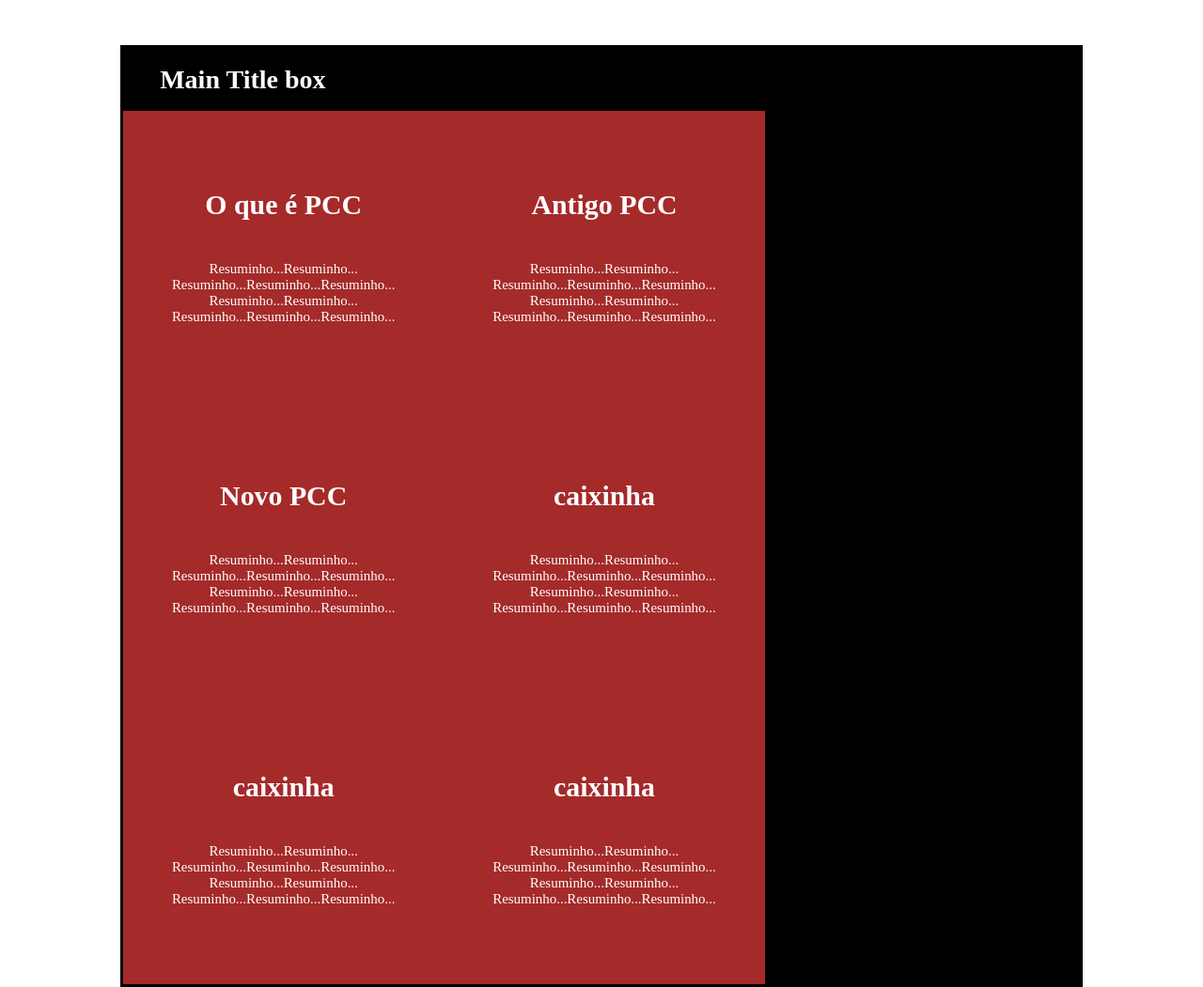
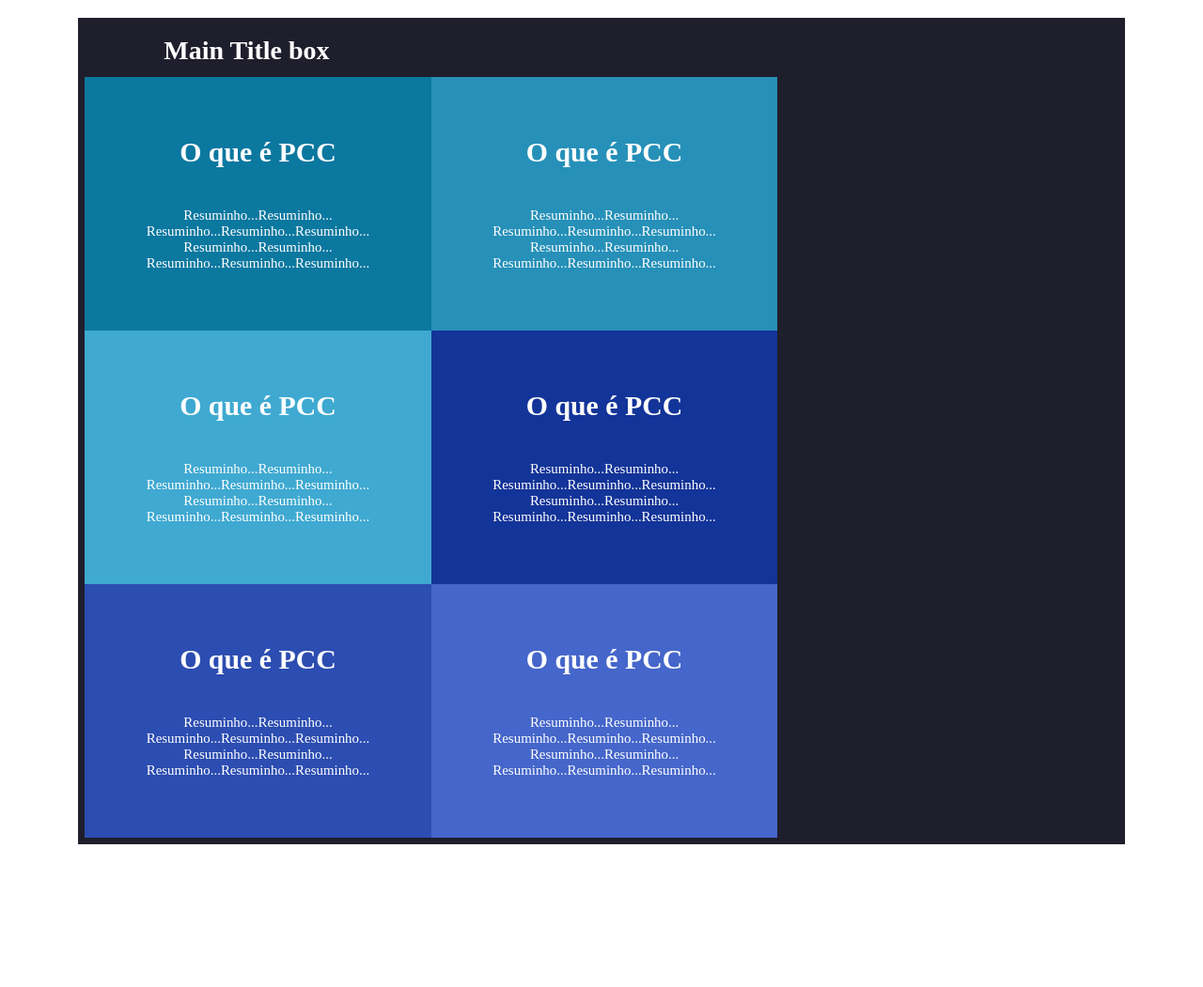
Before and after one commit to AlessonC/Guia_de_Sobrevivencia, a plain HTML site: page Guia-de-Sobrevivencia/index.html in a window 1280 px wide. Shown: the part 563-1614 px from the top of the page at 94% size. After the commit the page ends 1488 px from the top, so only its background shows below. Drawn offline with Linux system fonts and the light colour scheme.

Commit message:
Um pequeno ajuste nas caixas de conteudo

```diff
--- a/Guia-de-Sobrevivencia/css/style.css
+++ b/Guia-de-Sobrevivencia/css/style.css
@@ -1,100 +1,147 @@
-/* ##########################
+/* ##############################################################################
     Formatações Gerais */
 
 * {
+
     padding: 0;
     margin: 0;
+
 }
 
 body {
+
     font: 14pt Bookman,
     URW Bookman L, serif;
+
 }
 
-.clear {
-    clear: both;
+a {
+    text-decoration: none;
 }
 
-/* ##########################
+.clear { clear: both; }
+
+/* ##############################################################################
     Formatações HEADER */
 
 header #barra-principal {
-        border: 1px solid red;
-        line-height: 7em;
+
+    background-color: #1F1E2C;
+
+}
+
+header #barra-principal h1 {
+
+    color: white;
+    font-size: 1.6em;
+    line-height: 4em;
+    text-indent: 2em;
+
 }
 
 header #slides-show {
+
+    margin-top: 0.5em;
     border: 1px solid #b17c0b;
     line-height: 425px;
+
 }
 
-/* ##########################
+/* ##############################################################################
     Formatações Conteudo*/
 
 #caixas-de-conteudo {
-        width: 80%;
+    width: 87%;
     margin: 0 auto;
 }
 
 .main-box {
-        padding: 3px;
-        margin-top: 5%;
-        background-color: black;
+    padding: 7px 4px 7px 7px;
+    margin: 1.4em 0;
+    background-color: #1F1E2C;
 }
 
-    .main-box>h2 {
-        line-height: 2.4em;
-        text-indent: 1.4em;
+.main-box > h2 {
+    line-height: 2em;
+    text-indent: 3em;
     color: white;
 }
 
 .mini-box {
     /*border: 1px solid black;*/
-        width: 29.6%; /* 33.33 %*/
+    width: 29.8%; /* 33.33 %*/
     float: left;
+    color: white;
     text-align: center;
     height: 230px;
-        background-color: brown;
-        padding: 40px 20px;
+    padding: 20px;
 }
 
-    .mini-box .conteudo h2 {
-        color: white;
+.mini-box h2 {
     font-size: 1.6em;
     line-height: 4em;
 }
 
-    .mini-box .conteudo p {
+.mini-box p {
     font-size: 0.8em;
-        color: white;
 
 }
 
-    .main-box>a :hover {
-        background-color: rgb(189, 67, 67);
+/* ##############################################################################
+    Cores das caixas */
+
+    .caixa-azul-1 {
+        background-color: #0B789F;
+    }
+
+    .main-box a :hover{
+        background-color: #c2c2c2;
+        color: #1F1E2C
+    }
+
+    .caixa-azul-2 {
+        background-color: #2690B8;
+    }
+
+    .caixa-azul-3 {
+        background-color: #3FA9D1;
+    }
+
+    .caixa-azul-escuro-1 {
+         background-color: #133498;
+    }
+
+    .caixa-azul-escuro-2 {
+        background-color: #2C4DB1;
+   }
+
+   .caixa-azul-escuro-3 {
+    background-color: #4566CA;
 }
 
 
 
 
-/* ##########################
+
+
+/* ##############################################################################
     Formatações */
 
-/* ##########################
+/* ##############################################################################
     Formatações */
 
 
-/* ##########################
+/* ##############################################################################
     Formatações */
 
-/* ##########################
+/* ##############################################################################
     Formatações */
 
-/* ##########################
+/* ##############################################################################
     Formatações */
 
-/* ##########################
+/* ##############################################################################
     Formatações */
 
-/* ##########################
+/* ##############################################################################
     Formatações */
--- a/Guia-de-Sobrevivencia/index.html
+++ b/Guia-de-Sobrevivencia/index.html
@@ -3,11 +3,13 @@
 <html lang="pt-br">
 
     <head>
+
         <meta charset="UTF-8">
         <meta name="viewport" content="width=device-width, initial-scale=1.0">
         <meta http-equiv="X-UA-Compatible" content="ie=edge">
         <link rel="stylesheet" href="css/style.css">
         <title>Guia de Sobrevivência</title>
+
     </head>
 
     <body>
@@ -29,14 +31,12 @@
         </header>
 
         <div id="caixas-de-conteudo">
+
             <div class="main-box">
 
                 <h2>Main Title box</h2>
 
-                <a href="">
-                <div class="mini-box">
-
-                    <div class="conteudo">
+                <a href=""><div class="mini-box caixa-azul-1">
 
                     <h2>O que é PCC</h2>
 
@@ -45,95 +45,64 @@
                     <p>Resuminho...Resuminho...</p>
                     <p>Resuminho...Resuminho...Resuminho...</p>
 
-                    </div>
 
-                </div>
-                </a>
+                </div></a>
 
-                <a href="">
-                <div class="mini-box">
+                <a href=""><div class="mini-box caixa-azul-2">
 
-                    <div class="conteudo">
-
-                        <h2>Antigo PCC</h2>
+                    <h2>O que é PCC</h2>
 
                     <p>Resuminho...Resuminho...</p>
                     <p>Resuminho...Resuminho...Resuminho...</p>
                     <p>Resuminho...Resuminho...</p>
                     <p>Resuminho...Resuminho...Resuminho...</p>
 
-                    </div>
 
-                </div>
-                </a>
+                </div></a>
 
-                <a href="">
-                <div class="mini-box">
+                <a href=""><div class="mini-box caixa-azul-3">
 
-                    <div class="conteudo">
-
-                        <h2>Novo PCC</h2>
+                    <h2>O que é PCC</h2>
 
                     <p>Resuminho...Resuminho...</p>
                     <p>Resuminho...Resuminho...Resuminho...</p>
                     <p>Resuminho...Resuminho...</p>
                     <p>Resuminho...Resuminho...Resuminho...</p>
 
-                    </div>
+                </div></a>
 
-                </div>
-                </a>
+                <a href=""><div class="mini-box caixa-azul-escuro-1">
 
-                <a href="">
-                <div class="mini-box">
-
-                    <div class="conteudo">
-
-                        <h2>caixinha</h2>
+                    <h2>O que é PCC</h2>
 
                     <p>Resuminho...Resuminho...</p>
                     <p>Resuminho...Resuminho...Resuminho...</p>
                     <p>Resuminho...Resuminho...</p>
                     <p>Resuminho...Resuminho...Resuminho...</p>
 
-                    </div>
+                </div></a>
 
-                </div>
-                </a>
+                <a href=""><div class="mini-box caixa-azul-escuro-2">
 
-                <a href="">
-                <div class="mini-box">
-
-                    <div class="conteudo">
-
-                        <h2>caixinha</h2>
+                    <h2>O que é PCC</h2>
 
                     <p>Resuminho...Resuminho...</p>
                     <p>Resuminho...Resuminho...Resuminho...</p>
                     <p>Resuminho...Resuminho...</p>
                     <p>Resuminho...Resuminho...Resuminho...</p>
 
-                    </div>
+                </div></a>
 
-                </div>
-                </a>
+                <a href=""><div class="mini-box caixa-azul-escuro-3">
 
-                <a href="">
-                <div class="mini-box">
-
-                    <div class="conteudo">
-
-                        <h2>caixinha</h2>
+                    <h2>O que é PCC</h2>
 
                     <p>Resuminho...Resuminho...</p>
                     <p>Resuminho...Resuminho...Resuminho...</p>
                     <p>Resuminho...Resuminho...</p>
                     <p>Resuminho...Resuminho...Resuminho...</p>
 
-                    </div>
-
-                </div>
-                </a>
+                </div></a>
 
                 <div class="clear"></div>
 
```
Lines whose indentation alone changed are shown as unchanged.
